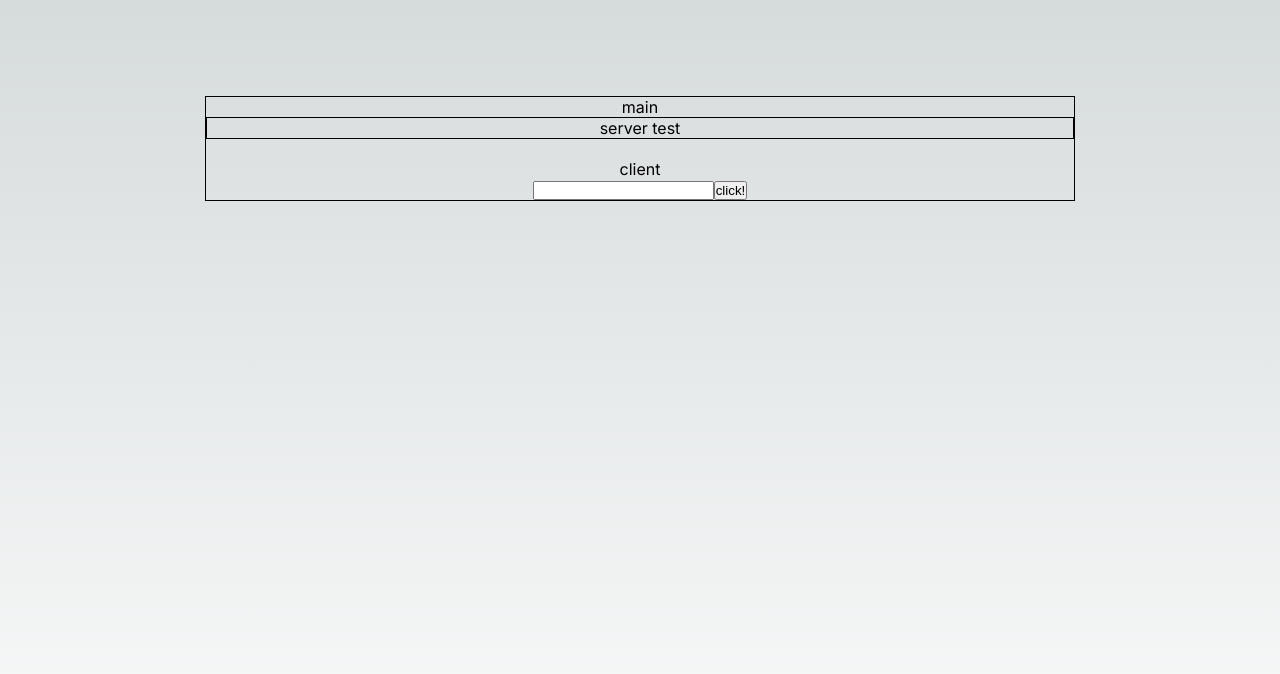
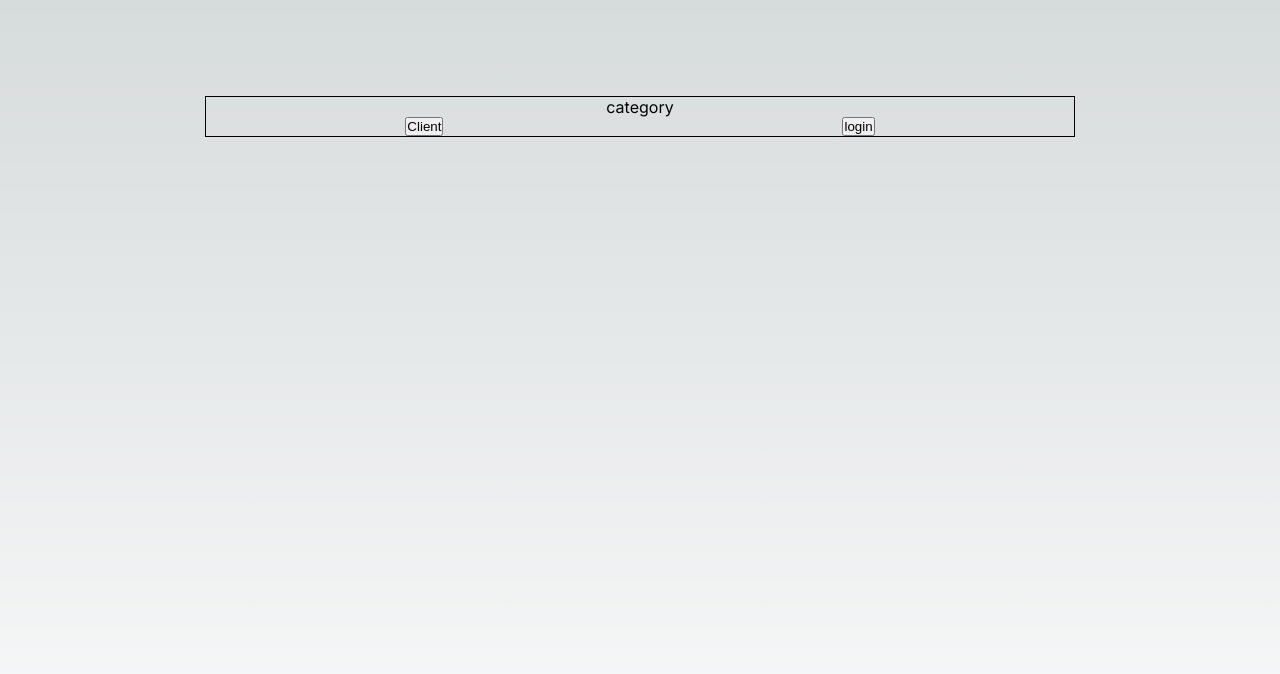
Before and after one commit to kdh3543/next_server_test, a Next.js app: page / in a window 1280 px wide. Shown: the top 674 px of the page. Built offline with nearby package versions, Linux system fonts and the light colour scheme.

Commit message:
next js 13 study

```diff
--- a/package.json
+++ b/package.json
@@ -13,6 +13,7 @@
     "@types/react": "18.2.14",
     "@types/react-dom": "18.2.6",
     "axios": "^1.4.0",
+    "cors": "^2.8.5",
     "eslint": "8.44.0",
     "eslint-config-next": "13.4.9",
     "express": "^4.18.2",
@@ -22,6 +23,7 @@
     "typescript": "5.1.6"
   },
   "devDependencies": {
+    "@types/cors": "^2.8.13",
     "nodemon": "^3.0.1"
   }
 }
--- a/src/app/page.module.css
+++ b/src/app/page.module.css
@@ -8,6 +8,12 @@
   min-height: 900px;
   width: 100%;
   min-width: 600px;
+}
+
+.category {
+  display: flex;
+  width: 100%;
+  justify-content: space-around;
 }
 
 .container {
--- a/src/app/page.tsx
+++ b/src/app/page.tsx
@@ -1,17 +1 @@
-import styles from './page.module.css'
-import axios from 'axios'
-import Client from '@/components/Client/Client'
-import { use, useEffect } from 'react'
-
-export default function Home() {
-  return (
-    <main className={styles.main}>
-      <div className={styles.container}>
-        main
-        <div className={styles.server}>server test</div>
-        <br />
-        <Client />
-      </div>
-    </main>
-  )
-}
+export { default } from '../components/Home'
--- a/src/components/Client/Client.tsx
+++ b/src/components/Client/Client.tsx
@@ -1,5 +1,5 @@
 'use client'
-
+import styles from '@/app/page.module.css'
 import axios from 'axios'
 import { useEffect, useState } from 'react'
 
@@ -23,11 +23,23 @@ function Client() {
     const res = await postData(text)
     console.log(res.data)
   }
+  const getCampApi = async () => {
+    const res = await axios({
+      method: 'get',
+      // url: '/api/getApi',
+      url: 'https://apis.data.go.kr/B551011/GoCamping/basedList?numOfRows=10&pageNo=1&MobileOS=WIN&MobileApp=gocamp&serviceKey=W87DOAeFblCeoq76UkfcBttIcSgClKzxgmr7P9SxT4dV0s0ugyH1yPAa16ZvPLPNJ5Hpn%252FFi7%20vEVeNZb8DvQQQ%253D%253D',
+    })
+    console.log(res)
+  }
+
   return (
     <>
+      <div className={styles.server}>server test</div>
+      <br />
       <div>client</div>
       <input type="text" onChange={(e) => changeData(e)} />
       <button onClick={apiTest}>click!</button>
+      <button onClick={getCampApi}>getApi!</button>
     </>
   )
 }
--- /dev/null
+++ b/src/components/Home/Home.tsx
@@ -0,0 +1,24 @@
+'use client'
+import { useState } from 'react'
+import styles from '@/app/page.module.css'
+import Client from '@/components/Client/Client'
+
+export default function Home() {
+  const [category, setCategory] = useState('')
+  return (
+    <main className={styles.main}>
+      <div className={styles.container}>
+        <div>category</div>
+        <div className={styles.category}>
+          <button onClick={() => setCategory('Client')}>Client</button>
+          <button onClick={() => setCategory('login')}>login</button>
+          {/* <div>
+            <Client />
+          </div> */}
+          {/* <div>login</div> */}
+        </div>
+        {category === 'Client' && <Client />}
+      </div>
+    </main>
+  )
+}
--- /dev/null
+++ b/src/components/Home/index.ts
@@ -0,0 +1 @@
+export { default } from './Home'
--- /dev/null
+++ b/src/pages/api/getApi.ts
@@ -0,0 +1,20 @@
+import { NextApiRequest, NextApiResponse } from 'next'
+
+import axios from 'axios'
+
+export default async function handler(
+  req: NextApiRequest,
+  res: NextApiResponse
+) {
+  const url =
+    'https://apis.data.go.kr/B551011/GoCamping/basedList?numOfRows=10&pageNo=1&MobileOS=WIN&MobileApp=gocamp&serviceKey=W87DOAeFblCeoq76UkfcBttIcSgClKzxgmr7P9SxT4dV0s0ugyH1yPAa16ZvPLPNJ5Hpn%252FFi7%20vEVeNZb8DvQQQ%253D%253D'
+  let path = ''
+  try {
+    const response = await axios.get(url)
+    console.log(response.data)
+    path = response.data
+  } catch (e) {
+    console.log('에러발생')
+  }
+  return res.status(200).json({ data: path })
+}
--- a/src/pages/api/test.ts
+++ b/src/pages/api/test.ts
@@ -1,11 +1,14 @@
 import { NextApiRequest, NextApiResponse } from 'next'
 import fs from 'fs'
+import cors from 'cors'
 
 export default function handler(req: NextApiRequest, res: NextApiResponse) {
+  cors()(req, res, () => {
     if (req.method !== 'POST') {
       res.status(405).json({ message: 'Method Not Allowed' })
       return
     }
+
     const { data } = req.body
     const parseTestJSON = getTestDB()
     fs.writeFileSync(
@@ -13,6 +16,7 @@ export default function handler(req: NextApiRequest, res: NextApiResponse) {
       JSON.stringify([...parseTestJSON, { data }])
     )
     res.status(200).json({ message: '요청이 성공적으로 수행되었습니다.' })
+  })
 }
 
 const getTestDB = () => {
```
Also changed, not shown: public/db/test.json (+7 -1 lines), 1 other file (tests, documents, lock files or other folders). Lines whose indentation alone changed are shown as unchanged.
